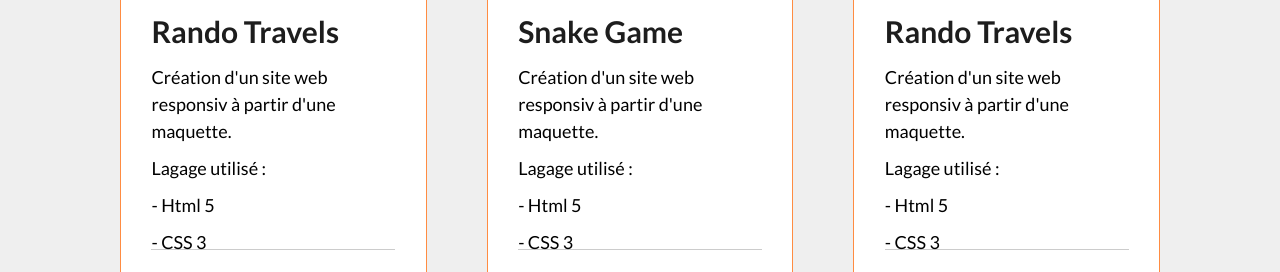
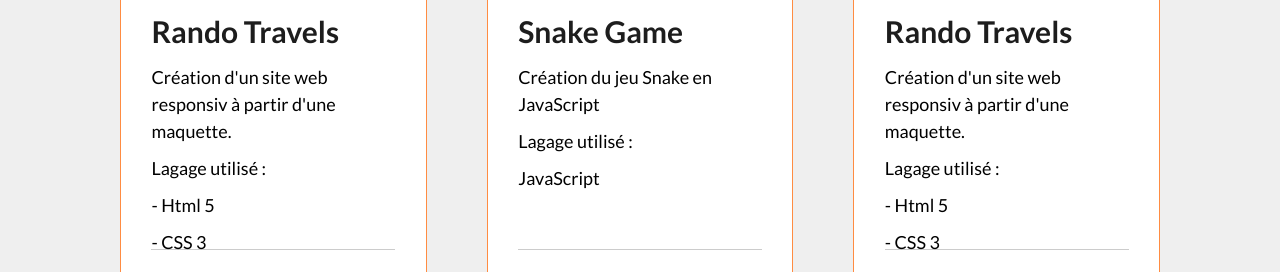
Before and after one commit to LoickLeBorgne/new-portfolio, a plain HTML site: page index.html in a window 1280 px wide. Shown: the part 2330-2602 px from the top of the page. Drawn offline with nearby package versions, Linux system fonts and the light colour scheme.

Commit message:
Update Card

```diff
--- a/index.html
+++ b/index.html
@@ -769,11 +769,10 @@
                         <div class="body_post">
                             <div class="post_content">
                                 <h1>Snake Game</h1>
-                                <p>Création d'un site web responsiv à partir d'une maquette.</p>
+                                <p>Création du jeu Snake en JavaScript</p>
                                 <p>Lagage utilisé : </p>
                                 <li>
-                                    <p>- Html 5</p>
-                                    <p>- CSS 3</p>
+                                    <p>JavaScript</p>
                                 </li>
                                 <div class="container_infos">
                                     <div class="postedBy">
```
